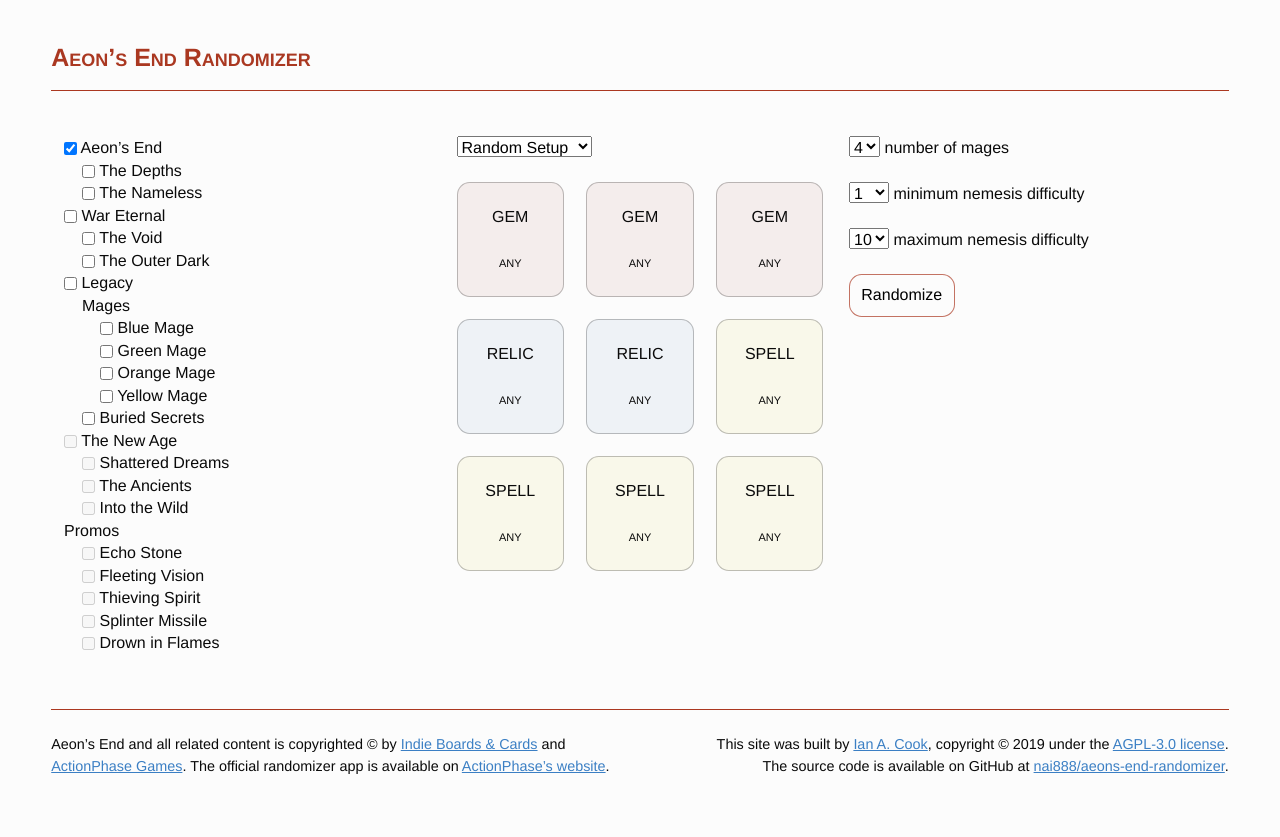
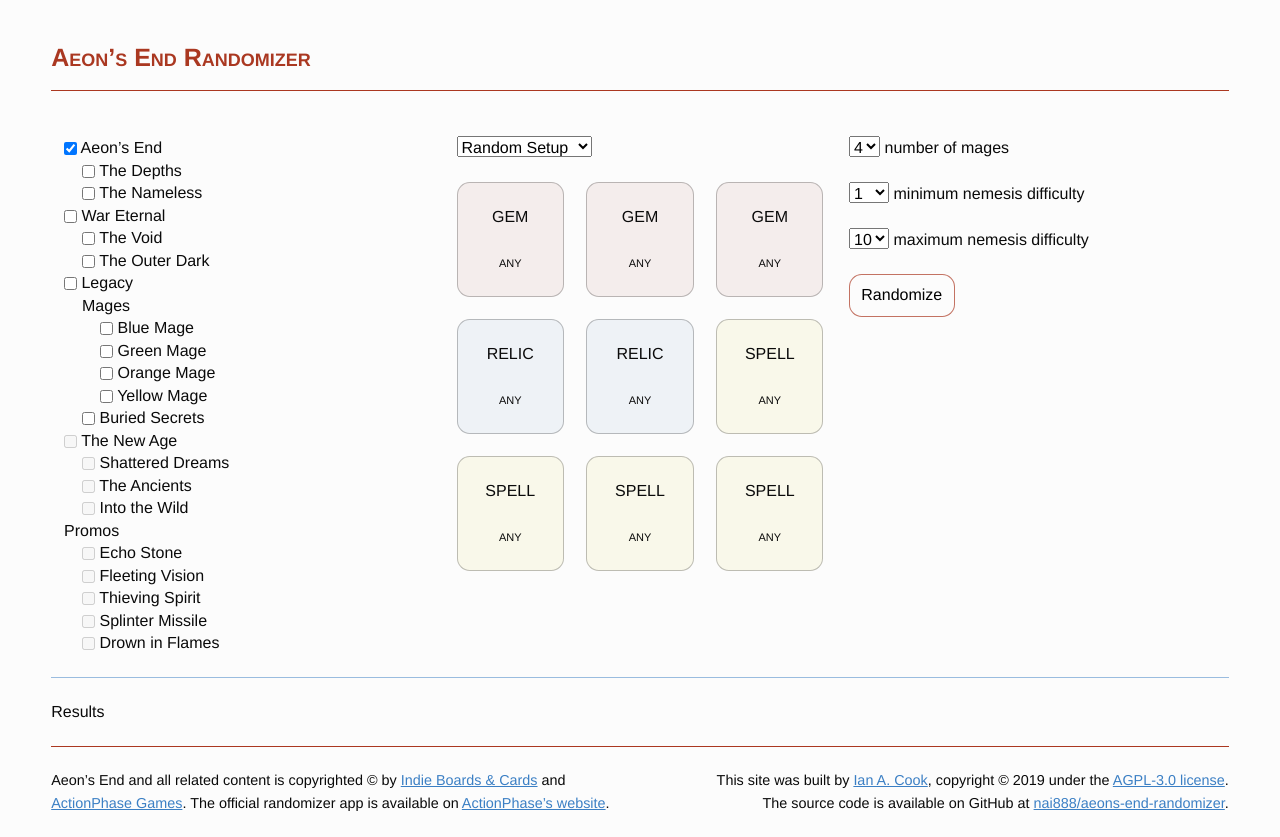
Before and after one commit to Susurrus-LLC/aeons-end-randomizer, a React (Create React App) app: page / in a window 1280 px wide. Before the commit the page ends 800 px from the top, so only its background shows below. Built offline with nearby package versions, Linux system fonts and the light colour scheme.

Commit message:
Add Results

```diff
--- a/src/components/Form/form.sass
+++ b/src/components/Form/form.sass
@@ -1,6 +1,9 @@
 @import ../../styles/variables
 
 .form
+  width: 100%
+  padding-bottom: $ms4 * 1rem
+  border-bottom: 1px solid transparentize($blu, 0.5)
   display: flex
   flex-direction: row
   flex-wrap: nowrap
--- a/src/components/Main/index.js
+++ b/src/components/Main/index.js
@@ -1,12 +1,14 @@
 import React from 'react'
 
 import Form from '../Form'
+import Results from '../Results'
 
 import './main.sass'
 
 const Main = () => (
   <main className='main'>
     <Form />
+    <Results />
   </main>
 )
 
--- /dev/null
+++ b/src/components/Results/index.js
@@ -0,0 +1,13 @@
+import React from 'react'
+
+import './results.sass'
+
+const Results = props => {
+  return (
+    <div className='results'>
+      Results
+    </div>
+  )
+}
+
+export default Results
--- /dev/null
+++ b/src/components/Results/results.sass
@@ -0,0 +1,6 @@
+@import ../../styles/variables
+
+.results
+  width: 100%
+  padding-top: $ms4 * 1rem
+  min-height: $ms8 * 1rem
```
